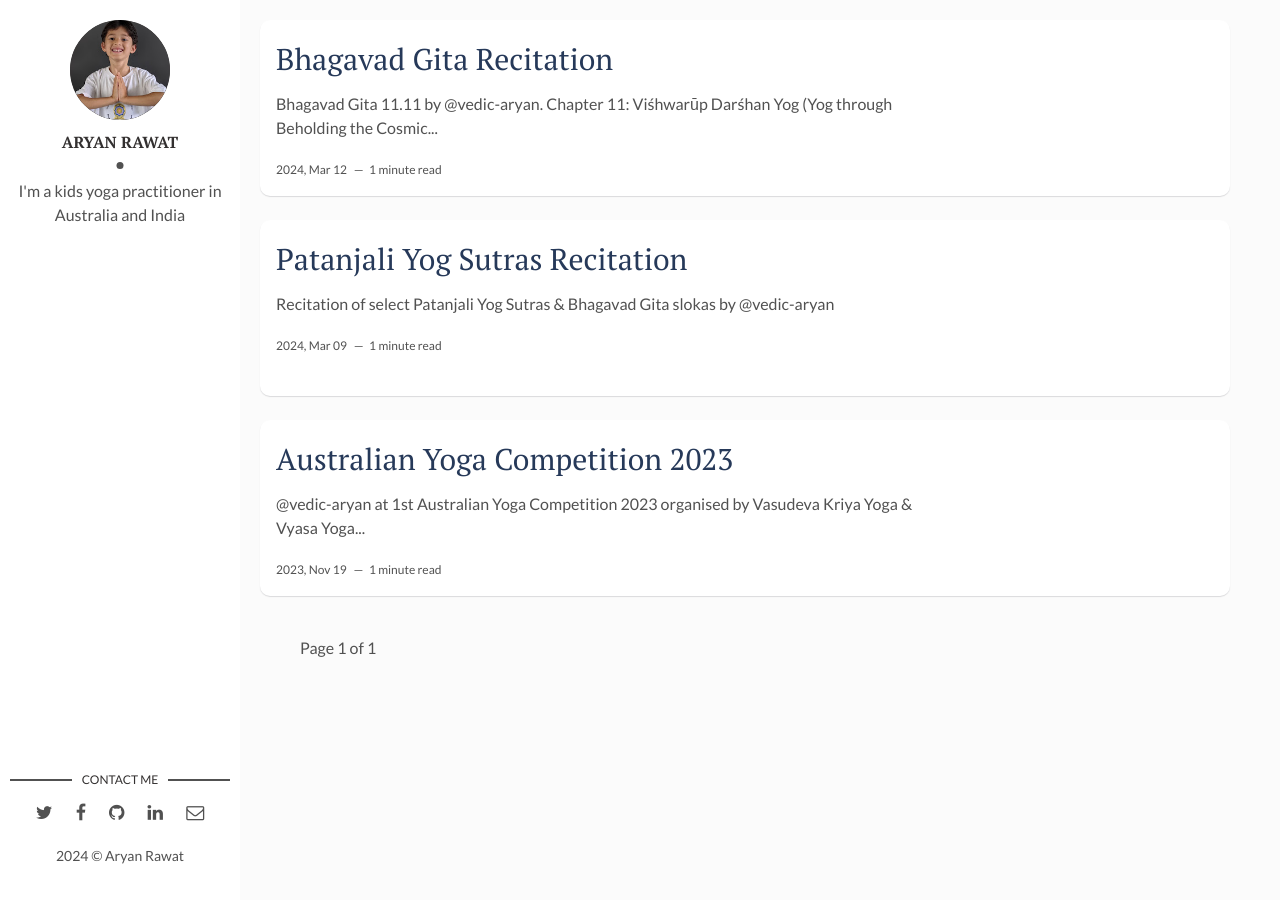
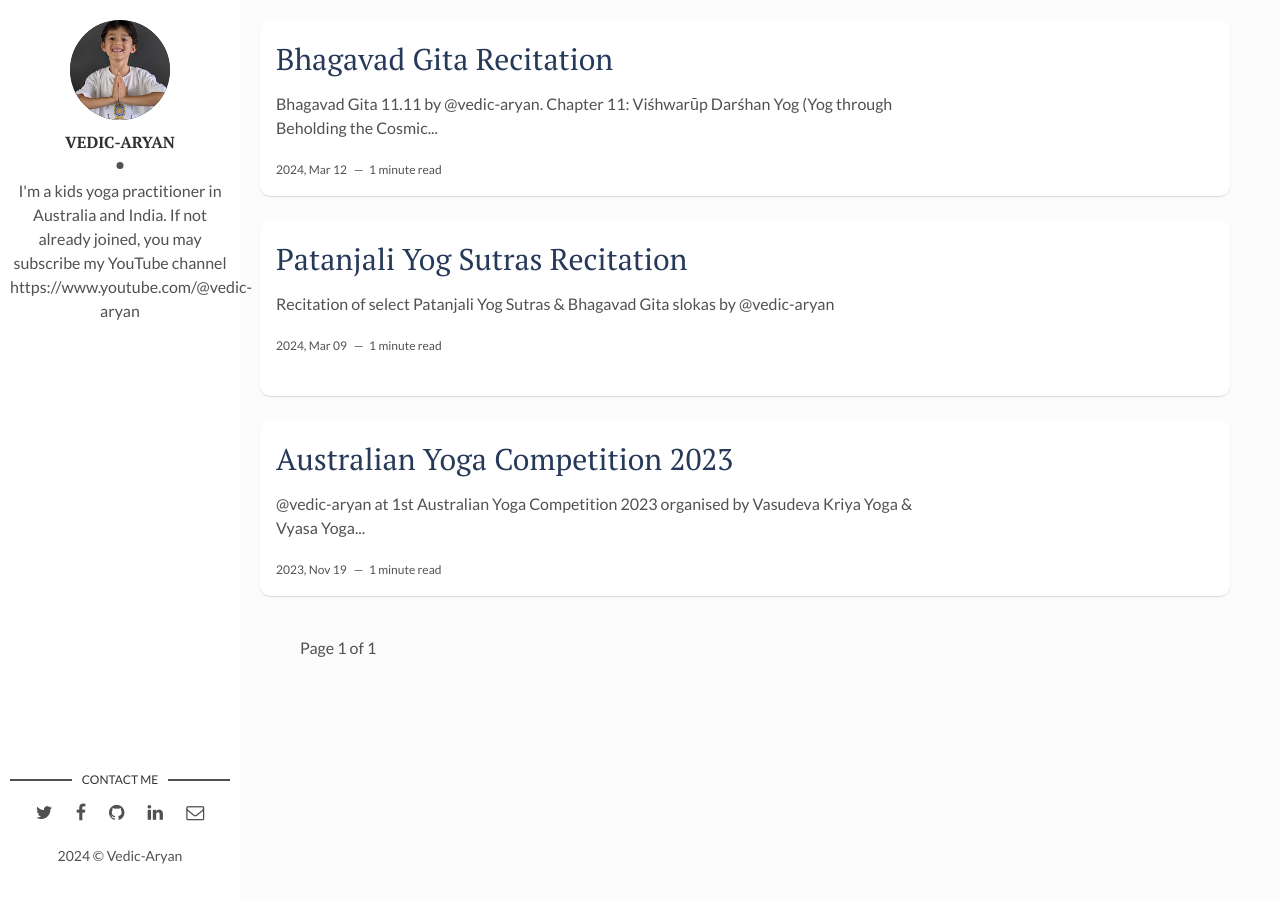
Before and after one commit to vedic-aryan/vedic-aryan.github.io, a Jekyll site: the page built from index.html, in a window 1280 px wide. Built offline with Jekyll 4.4.1, drawn with Linux system fonts in a browser that asks for light colours; the list of posts is cut into pages by our own code.

Commit message:
Update _config.yml

```diff
--- a/_config.yml
+++ b/_config.yml
@@ -7,9 +7,9 @@ url: "https://vedic-aryan.github.io" # the base hostname & protocol for your sit
 site-twitter:
 
 # Author Settings
-author: Aryan Rawat
+author: Vedic-Aryan
 author-img: vedic-aryan.jpg
-about-author: I'm a kids yoga practitioner in Australia and India
+about-author: I'm a kids yoga practitioner in Australia and India. If not already joined, you may subscribe my YouTube channel https://www.youtube.com/@vedic-aryan
 social-twitter:
 social-facebook:
 social-github: vedic-aryan
```
